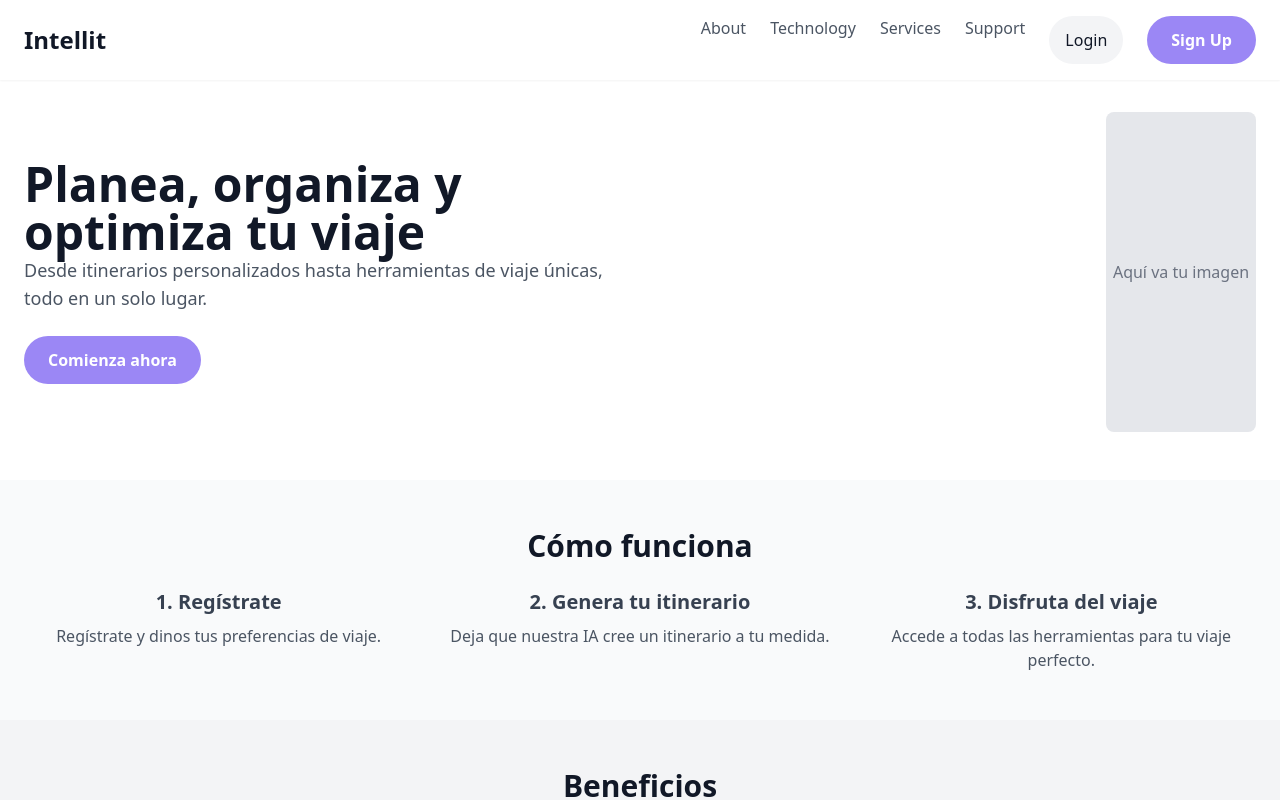
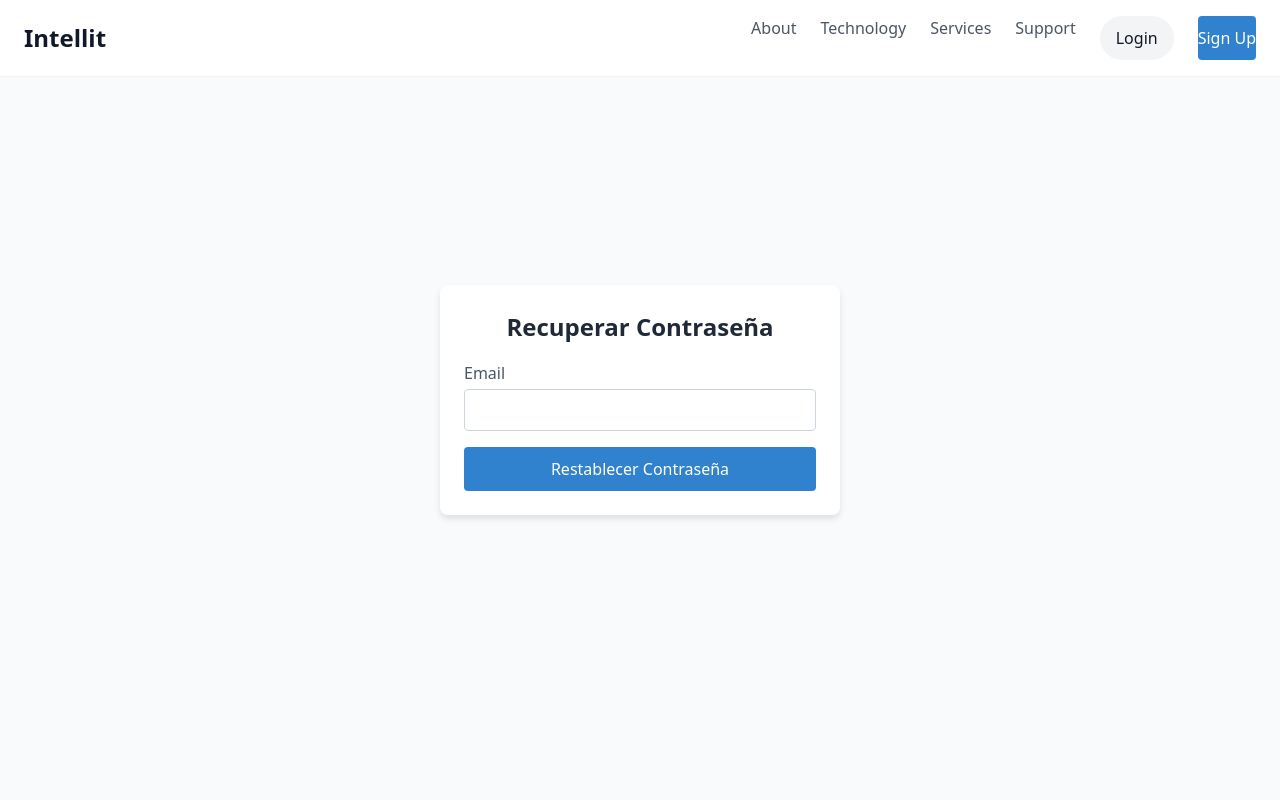
Before and after one commit to Ignacio918/viajes-app, a React (Vite) app in the folder viajes-app/: page /reset-password in a window 1280 px wide. Shown: the top 800 px of the page. Built offline with nearby package versions, Linux system fonts and the light colour scheme.

Commit message:
nuevos cambios

```diff
--- a/viajes-app/package.json
+++ b/viajes-app/package.json
@@ -13,7 +13,8 @@
     "@supabase/supabase-js": "^2.47.8",
     "lucide-react": "^0.468.0",
     "react": "^18.3.1",
-    "react-dom": "^18.3.1"
+    "react-dom": "^18.3.1",
+    "react-router-dom": "^7.0.2"
   },
   "devDependencies": {
     "@eslint/js": "^9.15.0",
--- a/viajes-app/src/App.tsx
+++ b/viajes-app/src/App.tsx
@@ -1,18 +1,20 @@
+import { BrowserRouter as Router, Route, Routes, Link, Navigate } from 'react-router-dom';
 import { useState, useEffect } from 'react';
 import { supabase } from './supabaseClient';
 import AuthPage from './components/AuthPage';
 import Dashboard from './components/Dashboard';
+import PasswordResetForm from './components/PasswordResetForm';
 
 const App: React.FC = () => {
   const [isLoggedIn, setIsLoggedIn] = useState(false);
+  const [loading, setLoading] = useState(true);
   const [showAuthPage, setShowAuthPage] = useState<'login' | 'register' | null>(null);
 
   useEffect(() => {
     const getSession = async () => {
-      const { data } = await supabase.auth.getSession();
-      if (data.session) {
-        setIsLoggedIn(true);
-      }
+      const { data: { session } } = await supabase.auth.getSession();
+      setIsLoggedIn(!!session);
+      setLoading(false);
     };
 
     getSession();
@@ -26,24 +28,32 @@ const App: React.FC = () => {
     };
   }, []);
 
-  const handleLoginClick = () => setShowAuthPage('login');
-  const handleRegisterClick = () => setShowAuthPage('register');
-  const handleBackClick = () => setShowAuthPage(null);
+  const handleLoginClick = () => {
+    console.log("Login button clicked");
+    setShowAuthPage('login');
+  };
 
-  if (isLoggedIn) {
-    return <Dashboard />;
-  }
+  const handleRegisterClick = () => {
+    console.log("Register button clicked");
+    setShowAuthPage('register');
+  };
 
-  if (showAuthPage) {
-    return <AuthPage type={showAuthPage} onAuthSuccess={() => setIsLoggedIn(true)} onBack={handleBackClick} />;
+  const handleBackClick = () => {
+    console.log("Back button clicked");
+    setShowAuthPage(null);
+  };
+
+  if (loading) {
+    return <div>Loading...</div>;
   }
 
   return (
-    <div className="bg-gray-50 text-gray-800">
+    <Router>
+      <div className="bg-gray-50 text-gray-800 min-h-screen flex flex-col">
         {/* Navbar */}
         <nav className="navbar-fixed">
           <div className="container-spacing flex justify-between items-center py-4">
-          <div className="text-2xl font-bold text-gray-900">Intellit</div>
+            <Link to="/" className="text-2xl font-bold text-gray-900">Intellit</Link>
             <div className="hidden md:flex space-x-6">
               <a href="#about" className="text-gray-600 hover:text-gray-900">About</a>
               <a href="#technology" className="text-gray-600 hover:text-gray-900">Technology</a>
@@ -55,26 +65,25 @@ const App: React.FC = () => {
           </div>
         </nav>
 
-      {/* Hero Section */}
+        <Routes>
+          <Route path="/" element={
+            <>
+              {showAuthPage === null ? (
+                <div className="flex-grow">
                   <header className="section-spacing bg-white hero-offset">
                     <div className="container-spacing grid grid-cols-1 md:grid-cols-2 gap-8 items-center">
-          {/* Left Content */}
-          <div>
+                      <div className="text-center md:text-left">
                         <h1 className="text-heading">Planea, organiza y optimiza tu viaje</h1>
                         <p className="text-subheading mb-6">
                           Desde itinerarios personalizados hasta herramientas de viaje únicas, todo en un solo lugar.
                         </p>
                         <button className="btn-primary" onClick={handleLoginClick}>Comienza ahora</button>
                       </div>
-
-          {/* Right Image Container */}
                       <div className="flex justify-center md:justify-end">
-            <div className="mockup-box w-full md:w-2/3 lg:w-1/3 xl:w-1/4">Aquí va tu imagen</div>
+                        <div className="mockup-box w-full md:w-2/3 lg:w-1/2 xl:w-1/3">Aquí va tu imagen</div>
                       </div>
                     </div>
                   </header>
-
-      {/* How it Works Section */}
                   <section className="section-spacing bg-gray-50">
                     <div className="container-spacing text-center">
                       <h2 className="text-3xl font-bold mb-6 text-gray-900">Cómo funciona</h2>
@@ -94,8 +103,6 @@ const App: React.FC = () => {
                       </div>
                     </div>
                   </section>
-
-      {/* Benefits Section */}
                   <section className="section-spacing bg-gray-100">
                     <div className="container-spacing text-center">
                       <h2 className="text-3xl font-bold mb-6 text-gray-900">Beneficios</h2>
@@ -115,8 +122,6 @@ const App: React.FC = () => {
                       </div>
                     </div>
                   </section>
-
-      {/* Mockups Section */}
                   <section className="section-spacing">
                     <div className="container-spacing text-center">
                       <h2 className="text-3xl font-bold mb-6 text-gray-900">Descubre nuestra plataforma</h2>
@@ -126,14 +131,22 @@ const App: React.FC = () => {
                       </div>
                     </div>
                   </section>
-
-      {/* Footer */}
                   <footer className="bg-gray-900 text-white py-8">
                     <div className="container-spacing text-center">
                       <p>&copy; 2024 My Travel App. Todos los derechos reservados.</p>
                     </div>
                   </footer>
                 </div>
+              ) : (
+                <AuthPage type={showAuthPage} onAuthSuccess={() => setIsLoggedIn(true)} onBack={handleBackClick} />
+              )}
+            </>
+          } />
+          <Route path="/dashboard" element={isLoggedIn ? <Dashboard /> : <Navigate to="/" />} />
+          <Route path="/reset-password" element={<PasswordResetForm />} />
+        </Routes>
+      </div>
+    </Router>
   );
 };
 
--- a/viajes-app/src/components/AuthPage.tsx
+++ b/viajes-app/src/components/AuthPage.tsx
@@ -5,7 +5,7 @@ import RegisterForm from './RegisterForm';
 interface AuthPageProps {
   type: 'login' | 'register';
   onAuthSuccess: () => void;
-  onBack: () => void; // Prop para manejar el botón de volver atrás
+  onBack: () => void;
 }
 
 const AuthPage: React.FC<AuthPageProps> = ({ type, onAuthSuccess, onBack }) => {
--- a/viajes-app/src/components/LoginForm.tsx
+++ b/viajes-app/src/components/LoginForm.tsx
@@ -1,4 +1,5 @@
-import { useState, FormEvent } from 'react';
+import React, { useState } from 'react';
+import { Link } from 'react-router-dom';
 import { supabase } from '../supabaseClient';
 
 interface LoginFormProps {
@@ -8,40 +9,51 @@ interface LoginFormProps {
 const LoginForm: React.FC<LoginFormProps> = ({ onLogin }) => {
   const [email, setEmail] = useState('');
   const [password, setPassword] = useState('');
+  const [error, setError] = useState('');
 
-  const handleSubmit = async (event: FormEvent) => {
-    event.preventDefault();
+  const handleSubmit = async (e: React.FormEvent) => {
+    e.preventDefault();
+    setError('');
+
     const { error } = await supabase.auth.signInWithPassword({ email, password });
+
     if (error) {
-      console.error('Error al iniciar sesión:', error.message);
+      setError(error.message);
     } else {
       onLogin();
     }
   };
 
   return (
-    <form onSubmit={handleSubmit} className="space-y-6">
-      <div>
+    <form onSubmit={handleSubmit}>
+      <div className="mb-4">
         <label className="block text-gray-700">Email</label>
         <input
           type="email"
-          className="w-full p-3 border rounded-lg"
           value={email}
           onChange={(e) => setEmail(e.target.value)}
+          className="w-full p-2 border border-gray-300 rounded mt-1"
           required
         />
       </div>
-      <div>
+      <div className="mb-4">
         <label className="block text-gray-700">Contraseña</label>
         <input
           type="password"
-          className="w-full p-3 border rounded-lg"
           value={password}
           onChange={(e) => setPassword(e.target.value)}
+          className="w-full p-2 border border-gray-300 rounded mt-1"
           required
+          autoComplete="current-password"
         />
       </div>
-      <button type="submit" className="btn-primary w-full py-3">Iniciar Sesión</button>
+      {error && <div className="mb-4 text-red-500">{error}</div>}
+      <button type="submit" className="btn-primary w-full">Iniciar Sesión</button>
+      <p className="text-sm mt-2">
+        <Link to="/reset-password" className="text-blue-500 hover:underline">
+          ¿Olvidaste tu contraseña?
+        </Link>
+      </p>
     </form>
   );
 };
--- /dev/null
+++ b/viajes-app/src/components/PasswordResetForm.tsx
@@ -0,0 +1,45 @@
+import React, { useState } from 'react';
+import { supabase } from '../supabaseClient';
+
+const PasswordResetForm: React.FC = () => {
+  const [email, setEmail] = useState('');
+  const [message, setMessage] = useState('');
+  const [error, setError] = useState('');
+
+  const handlePasswordReset = async (e: React.FormEvent) => {
+    e.preventDefault();
+    setError('');
+    setMessage('');
+
+    const { error } = await supabase.auth.resetPasswordForEmail(email);
+
+    if (error) {
+      setError(error.message);
+    } else {
+      setMessage('Se ha enviado un enlace para restablecer la contraseña a tu correo electrónico.');
+    }
+  };
+
+  return (
+    <div className="password-reset-container">
+      <form onSubmit={handlePasswordReset} className="password-reset-form">
+        <h2 className="password-reset-title">Recuperar Contraseña</h2>
+        <div className="form-group">
+          <label className="form-label">Email</label>
+          <input
+            type="email"
+            value={email}
+            onChange={(e) => setEmail(e.target.value)}
+            className="form-input"
+            required
+          />
+        </div>
+        {error && <div className="form-error">{error}</div>}
+        {message && <div className="form-message">{message}</div>}
+        <button type="submit" className="btn-primary">Restablecer Contraseña</button>
+      </form>
+    </div>
+  );
+};
+
+export default PasswordResetForm;
--- a/viajes-app/src/components/RegisterForm.tsx
+++ b/viajes-app/src/components/RegisterForm.tsx
@@ -1,4 +1,4 @@
-import { useState, FormEvent } from 'react';
+import React, { useState } from 'react';
 import { supabase } from '../supabaseClient';
 
 interface RegisterFormProps {
@@ -8,59 +8,51 @@ interface RegisterFormProps {
 const RegisterForm: React.FC<RegisterFormProps> = ({ onRegister }) => {
   const [email, setEmail] = useState('');
   const [password, setPassword] = useState('');
-  const [name, setName] = useState('');
+  const [error, setError] = useState('');
 
-  const handleSubmit = async (event: FormEvent) => {
-    event.preventDefault();
-    const { error } = await supabase.auth.signUp({
-      email,
-      password,
-      options: {
-        data: {
-          name,
-        },
-      },
-    });
+  const handleSubmit = async (e: React.FormEvent) => {
+    e.preventDefault();
+    setError('');
+
+    if (!email || !password) {
+      setError('Por favor, completa todos los campos.');
+      return;
+    }
+
+    const { error } = await supabase.auth.signUp({ email, password });
+
     if (error) {
-      console.error('Error al registrarse:', error.message);
+      setError(error.message);
     } else {
       onRegister();
     }
   };
 
   return (
-    <form onSubmit={handleSubmit} className="space-y-6">
-      <div>
-        <label className="block text-gray-700">Nombre</label>
+    <form onSubmit={handleSubmit}>
+      <div className="mb-4">
+        <label className="block text-gray-700">Email</label>
         <input
-          type="text"
-          className="w-full p-3 border rounded-lg"
-          value={name}
-          onChange={(e) => setName(e.target.value)}
+          type="email"
+          value={email}
+          onChange={(e) => setEmail(e.target.value)}
+          className="w-full p-2 border border-gray-300 rounded mt-1"
           required
         />
       </div>
-      <div>
-        <label className="block text-gray-700">Email</label>
-        <input
-          type="email"
-          className="w-full p-3 border rounded-lg"
-          value={email}
-          onChange={(e) => setEmail(e.target.value)}
-          required
-        />
-      </div>
-      <div>
+      <div className="mb-4">
         <label className="block text-gray-700">Contraseña</label>
         <input
           type="password"
-          className="w-full p-3 border rounded-lg"
           value={password}
           onChange={(e) => setPassword(e.target.value)}
+          className="w-full p-2 border border-gray-300 rounded mt-1"
           required
+          autoComplete="new-password"
         />
       </div>
-      <button type="submit" className="btn-primary w-full py-3">Registrarse</button>
+      {error && <div className="mb-4 text-red-500">{error}</div>}
+      <button type="submit" className="btn-primary w-full">Registrarse</button>
     </form>
   );
 };
--- /dev/null
+++ b/viajes-app/src/components/UserProfile.tsx
@@ -0,0 +1,76 @@
+import React, { useState, useEffect } from 'react';
+import { supabase } from '../supabaseClient';
+
+interface UserProfile {
+  email: string;
+  fullName: string;
+}
+
+const UserProfile: React.FC = () => {
+  const [profile, setProfile] = useState<UserProfile>({ email: '', fullName: '' });
+  const [error, setError] = useState('');
+  const [message, setMessage] = useState('');
+
+  useEffect(() => {
+    const fetchProfile = async () => {
+      const { data, error } = await supabase.auth.getUser();
+      if (error) {
+        setError(error.message);
+      } else if (data.user) {
+        setProfile({
+          email: data.user.email || '',
+          fullName: data.user.user_metadata.full_name || ''
+        });
+      }
+    };
+
+    fetchProfile();
+  }, []);
+
+  const handleProfileUpdate = async (e: React.FormEvent) => {
+    e.preventDefault();
+    setError('');
+    setMessage('');
+
+    const { error } = await supabase.auth.updateUser({
+      email: profile.email,
+      data: { full_name: profile.fullName },
+    });
+
+    if (error) {
+      setError(error.message);
+    } else {
+      setMessage('Perfil actualizado con éxito.');
+    }
+  };
+
+  return (
+    <form onSubmit={handleProfileUpdate}>
+      <div className="mb-4">
+        <label className="block text-gray-700">Email</label>
+        <input
+          type="email"
+          value={profile.email}
+          onChange={(e) => setProfile({ ...profile, email: e.target.value })}
+          className="w-full p-2 border border-gray-300 rounded mt-1"
+          required
+        />
+      </div>
+      <div className="mb-4">
+        <label className="block text-gray-700">Nombre Completo</label>
+        <input
+          type="text"
+          value={profile.fullName}
+          onChange={(e) => setProfile({ ...profile, fullName: e.target.value })}
+          className="w-full p-2 border border-gray-300 rounded mt-1"
+          required
+        />
+      </div>
+      {error && <div className="mb-4 text-red-500">{error}</div>}
+      {message && <div className="mb-4 text-green-500">{message}</div>}
+      <button type="submit" className="btn-primary w-full">Actualizar Perfil</button>
+    </form>
+  );
+};
+
+export default UserProfile;
--- a/viajes-app/src/index.css
+++ b/viajes-app/src/index.css
@@ -46,3 +46,90 @@
 .hero-offset {
   @apply mt-16; /* Ajustamos la separación con el navbar */
 }
+
+/* Centrar el formulario en la pantalla */
+.password-reset-container {
+  display: flex;
+  justify-content: center;
+  align-items: center;
+  min-height: 100vh;
+  background-color: #f9fafb;
+}
+
+/* Estilos del formulario */
+.password-reset-form {
+  max-width: 400px;
+  width: 100%;
+  padding: 24px;
+  background-color: #ffffff;
+  border-radius: 8px;
+  box-shadow: 0 4px 6px rgba(0, 0, 0, 0.1);
+}
+
+/* Título del formulario */
+.password-reset-title {
+  font-size: 24px;
+  font-weight: bold;
+  margin-bottom: 16px;
+  text-align: center;
+}
+
+/* Grupo de formularios */
+.form-group {
+  margin-bottom: 16px;
+}
+
+/* Etiqueta del formulario */
+.form-label {
+  display: block;
+  margin-bottom: 4px;
+  font-weight: 500;
+  color: #4a5568;
+}
+
+/* Entrada del formulario */
+.form-input {
+  width: 100%;
+  padding: 8px;
+  border: 1px solid #cbd5e0;
+  border-radius: 4px;
+  outline: none;
+  font-size: 16px;
+}
+
+/* Entrada del formulario: foco */
+.form-input:focus {
+  border-color: #3182ce;
+  box-shadow: 0 0 0 1px #3182ce;
+}
+
+/* Mensaje de error */
+.form-error {
+  color: #e53e3e;
+  margin-bottom: 16px;
+}
+
+/* Mensaje de éxito */
+.form-message {
+  color: #38a169;
+  margin-bottom: 16px;
+}
+
+/* Botón principal */
+.btn-primary {
+  display: block;
+  width: 100%;
+  padding: 10px 0;
+  background-color: #3182ce;
+  color: #ffffff;
+  font-size: 16px;
+  font-weight: 500;
+  text-align: center;
+  border: none;
+  border-radius: 4px;
+  cursor: pointer;
+}
+
+.btn-primary:hover {
+  background-color: #2b6cb0;
+}
```
Also changed, not shown: viajes-app/src/components/Dashboard.tsx (+8 -2 lines), 1 other file (tests, documents, lock files or other folders). Lines whose indentation alone changed are shown as unchanged.
